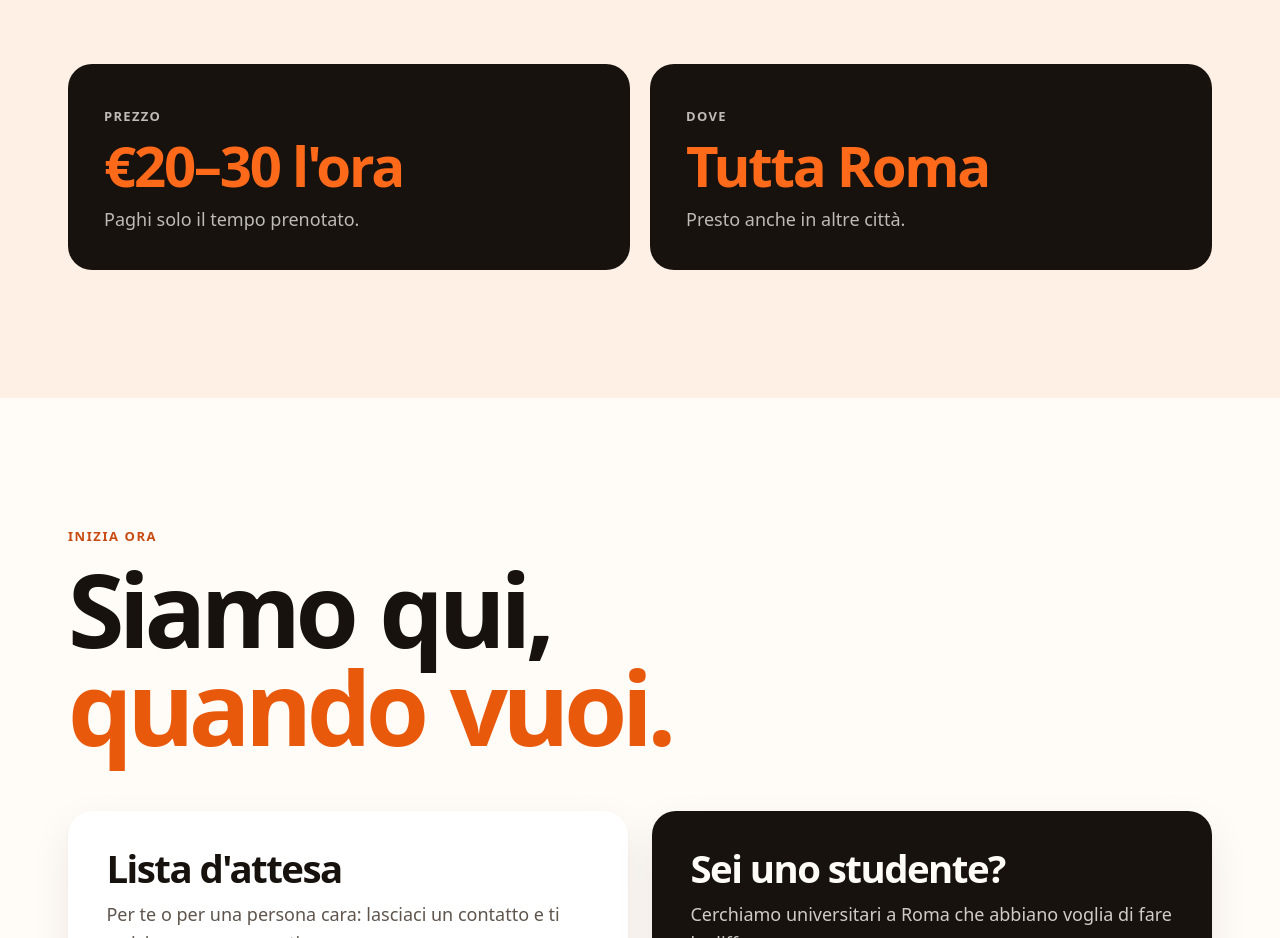
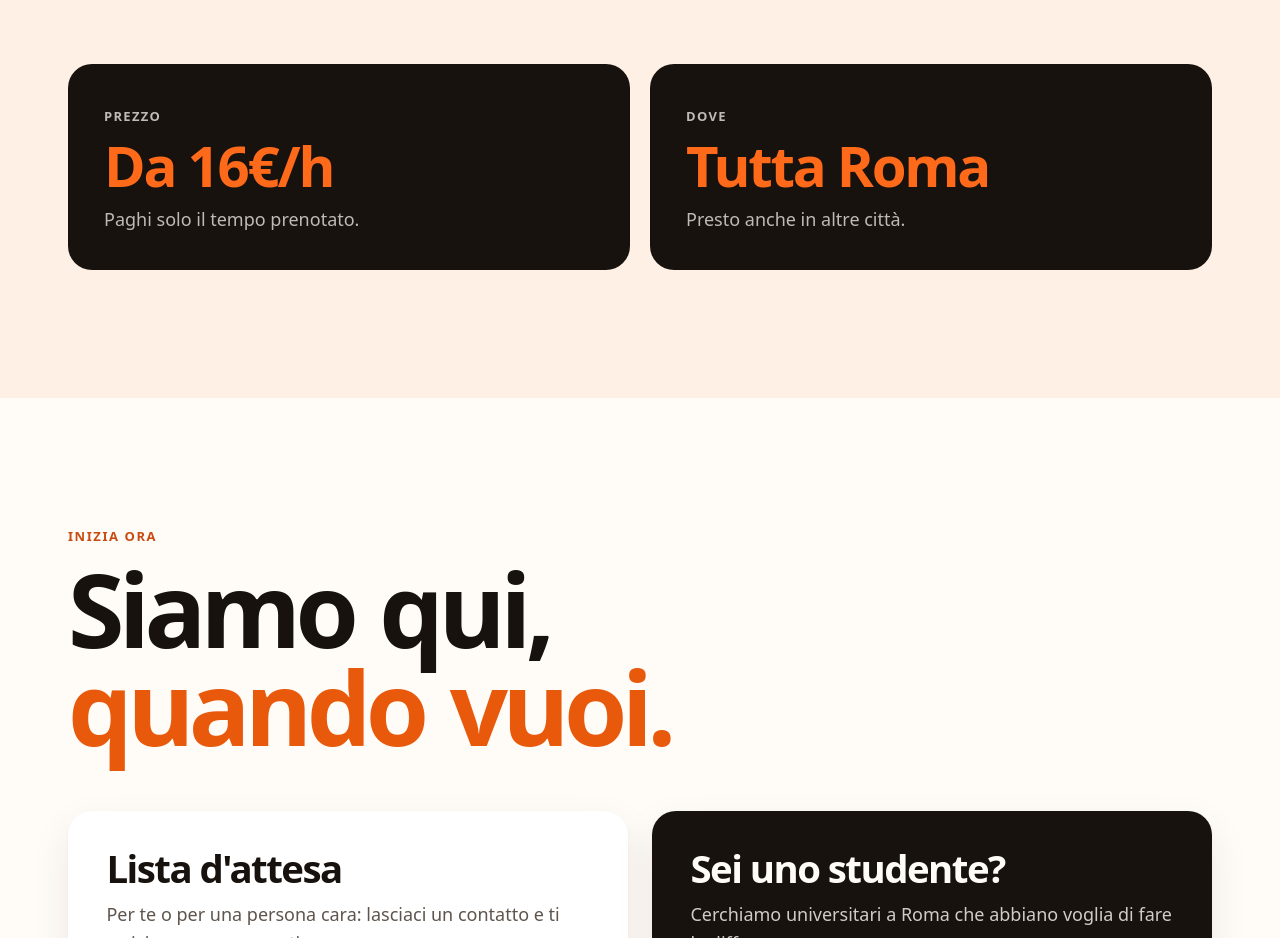
Before and after one commit to lucaa89/needo-sito, a plain HTML site: page index.html in a window 1280 px wide. Shown: the part 3100-4038 px from the top of the page. Drawn offline with Linux system fonts and the light colour scheme.

Commit message:
Add files via upload

```diff
--- a/index.html
+++ b/index.html
@@ -408,7 +408,7 @@ header.scrolled .nav{height:58px}
         </div>
       </div>
       <div class="facts">
-        <div class="card fact rv"><small>Prezzo</small><b>€20–30 l'ora</b><p>Paghi solo il tempo prenotato.</p></div>
+        <div class="card fact rv"><small>Prezzo</small><b>Da 16€/h</b><p>Paghi solo il tempo prenotato.</p></div>
         <div class="card fact rv d1"><small>Dove</small><b>Tutta Roma</b><p>Presto anche in altre città.</p></div>
       </div>
     </div>
```
